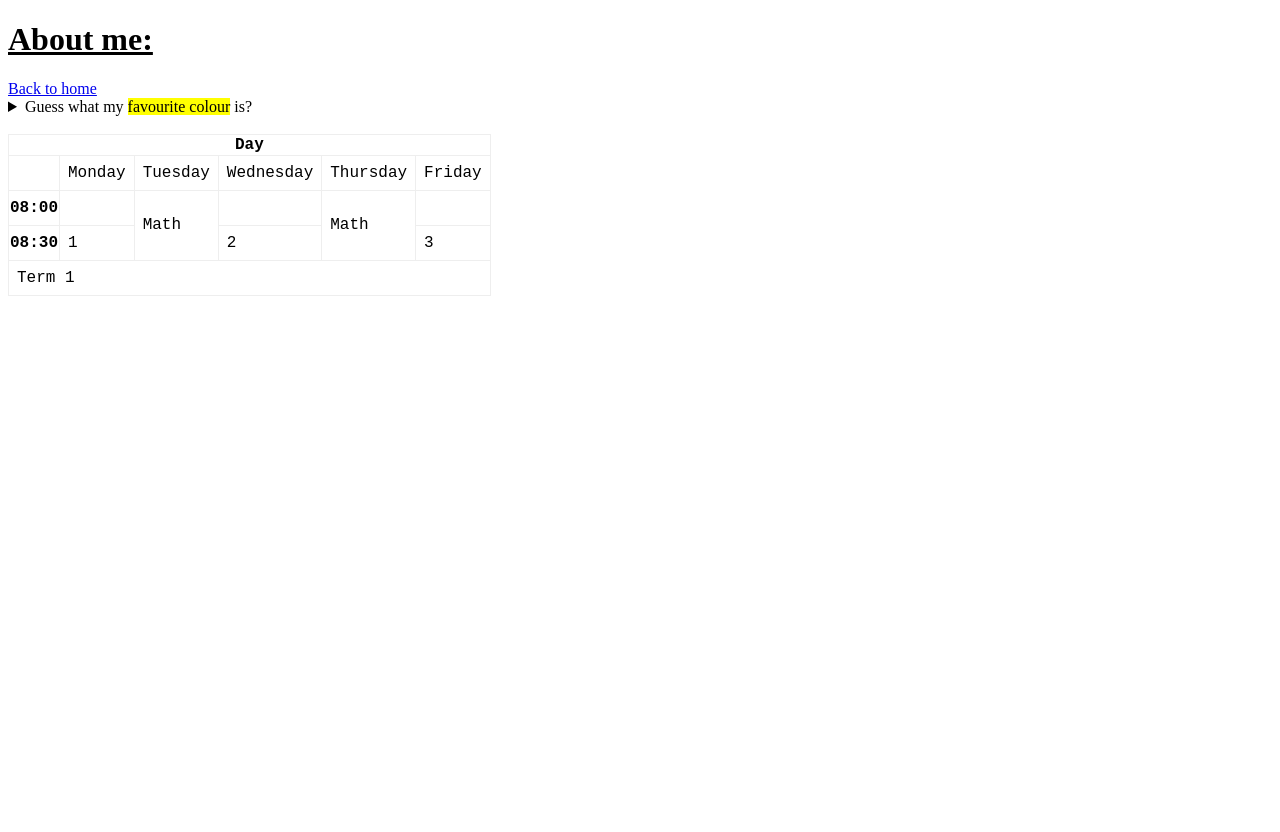
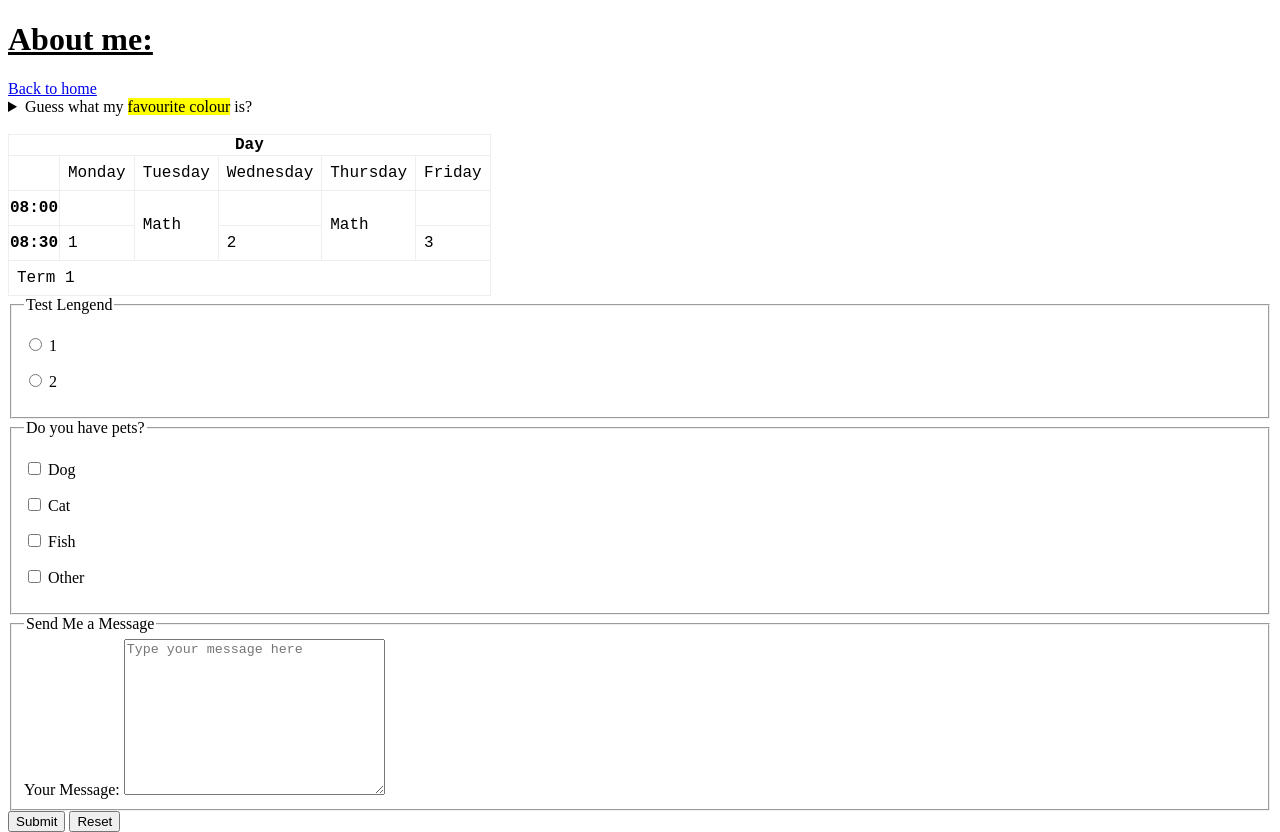
Before and after one commit to Eric3337/Personal-Website, a plain HTML site: page about.html in a window 1280 px wide. Before the commit the page ends 800 px from the top, so only its background shows below. Drawn offline with Linux system fonts and the light colour scheme.

Commit message:
Finalized form

```diff
--- a/about.html
+++ b/about.html
@@ -63,6 +63,48 @@
             </tr>
         </tfoot>
     </table>
+    <form>
+        <fieldset>
+            <legend>Test Lengend</legend>
+            <p>
+                <input type="radio" name="test-input" id="1" value="1" required>
+                <label for="1">1</label>
+            </p>
+            <p>
+                <input type="radio" name="test-input" id="2" value="2">
+                <label for="2">2</label>
+            </p>
+        </fieldset>
+
+        <fieldset>
+            <legend>Do you have pets?</legend>
+            <p>
+                <input type="checkbox" name="pets" id="dog" value="dog">
+                <label for="dog">Dog</label>
+            </p>
+            <p>
+                <input type="checkbox" name="pets" id="cat" value="cat">
+                <label for="cat">Cat</label>
+            </p>
+            <p>
+                <input type="checkbox" name="pets" id="fish" value="fish">
+                <label for="fish">Fish</label>
+            </p>
+            <p>
+                <input type="checkbox" name="pets" id="other-pet" value="other-pet">
+                <label for="other-pet">Other</label>
+            </p>
+        </fieldset>
+
+        <fieldset>
+            <legend>Send Me a Message</legend>
+            <label for="message">Your Message: </label>
+            <textarea name="message" id="message" cols="30" rows="10" placeholder="Type your message here"></textarea>
+        </fieldset>
+
+        <button type="submit">Submit</button>
+        <button type="reset">Reset</button>
+    </form>
 </body>
 
 </html>
```
Also changed, not shown: index.html (+5 -1 lines).
